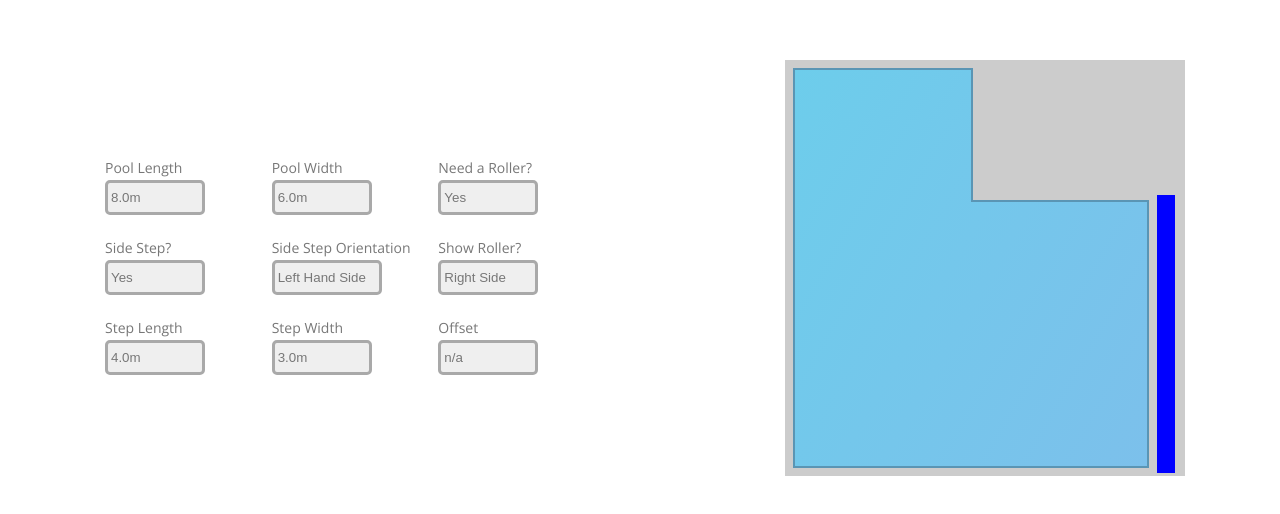
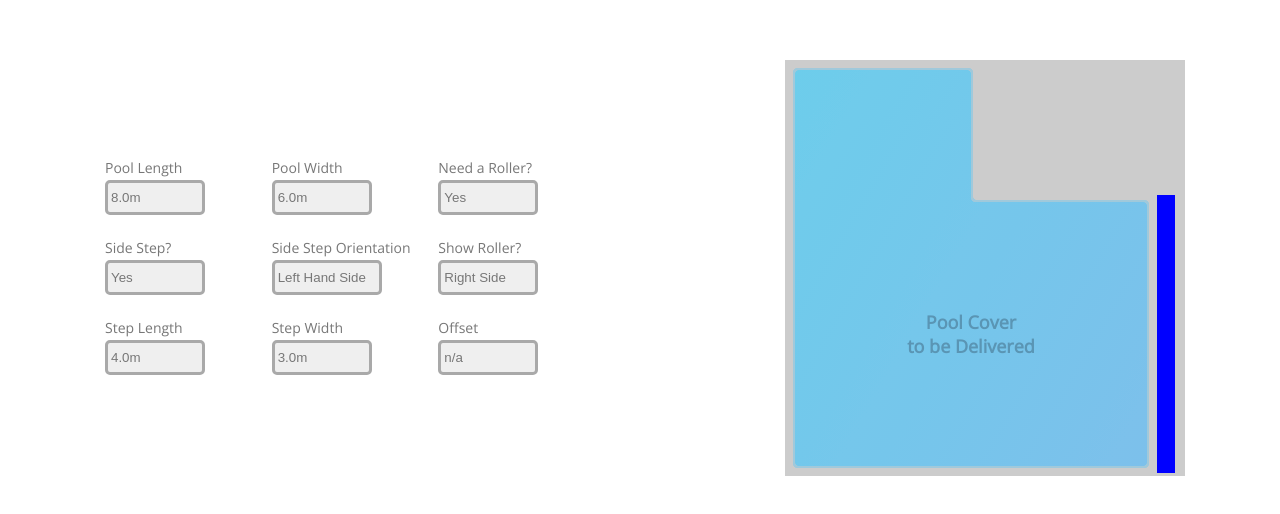
Before and after one commit to zarghamkhandev/Pool-Diagram, a plain HTML site: page index.html in a window 1280 px wide. Shown: the part 132-646 px from the top of the page. Drawn offline with nearby package versions, Linux system fonts and the light colour scheme.

Commit message:
rounded corners added to main diagram

```diff
--- a/index.html
+++ b/index.html
@@ -95,10 +95,26 @@
       <div id="diagram-container">
         <div id="pool-container">
           <div id="side-step"></div>
-          <div id="main-pool"></div>
+          <div id="main-pool">
+            <p>Pool Cover <br/>to be Delivered</p>
+          </div>
+
         </div>
-        <div id="roller"></div>
+        <svg style="visibility: hidden; position: absolute;" width="0" height="0" xmlns="http://www.w3.org/2000/svg" version="1.1">
+          <defs>
+              <filter id="goo"><feGaussianBlur in="SourceGraphic" stdDeviation="2" result="blur" />
+                  <feColorMatrix in="blur" mode="matrix" values="1 0 0 0 0  0 1 0 0 0  0 0 1 0 0  0 0 0 19 -9" result="goo" />
+                  <feComposite in="SourceGraphic" in2="goo" operator="atop"/>
+              </filter>
+          </defs>
+      </svg>
+
+        <div id="roller">
+
+        </div>
+
       </div>
+
     </div>
     <script src="app.js"></script>
   </body>
--- a/style.scss
+++ b/style.scss
@@ -2,6 +2,7 @@ $pool-container: 400px;
 $border-color: #5a95b4;
 $border-width: 2px;
 $pool-color: linear-gradient(120deg, #6dcdeb 0%, #7cc0eb 100%);
+$lines-color: #236c93;
 
 *,
 ::before,
@@ -61,7 +62,8 @@ body {
     margin: 0 5px 0 5px;
     display: flex;
     flex-direction: column;
-    filter: drop-shadow(0px calc(#{$border-width} * (-1)) 0px $border-color)
+    filter: url("#goo")
+      drop-shadow(0px calc(#{$border-width} * (-1)) 0px $border-color)
       drop-shadow(0px $border-width 0px $border-color)
       drop-shadow(calc(#{$border-width} * (-1)) 0px 0px $border-color)
       drop-shadow($border-width 0px 0px $border-color);
@@ -70,7 +72,18 @@ body {
     }
     #main-pool {
       width: 100%;
-      display: inline-block;
+      display: flex;
+      align-items: center;
+      justify-content: center;
+      p {
+        color: $border-color;
+        position: relative;
+        font-weight: bold;
+        font-size: 18;
+
+        width: 100%;
+        text-align: center;
+      }
     }
     #side-step,
     #main-pool {
@@ -79,7 +92,6 @@ body {
     #side-step::before,
     #main-pool::before {
       content: "";
-
       position: absolute;
       top: 0;
       left: 0;
@@ -90,7 +102,6 @@ body {
   }
   #roller {
     width: 20px;
-
     background: blue;
     margin: 0 5px 0 5px;
   }
```
Also changed, not shown: roller.svg (added), style.css, 1 other file.
